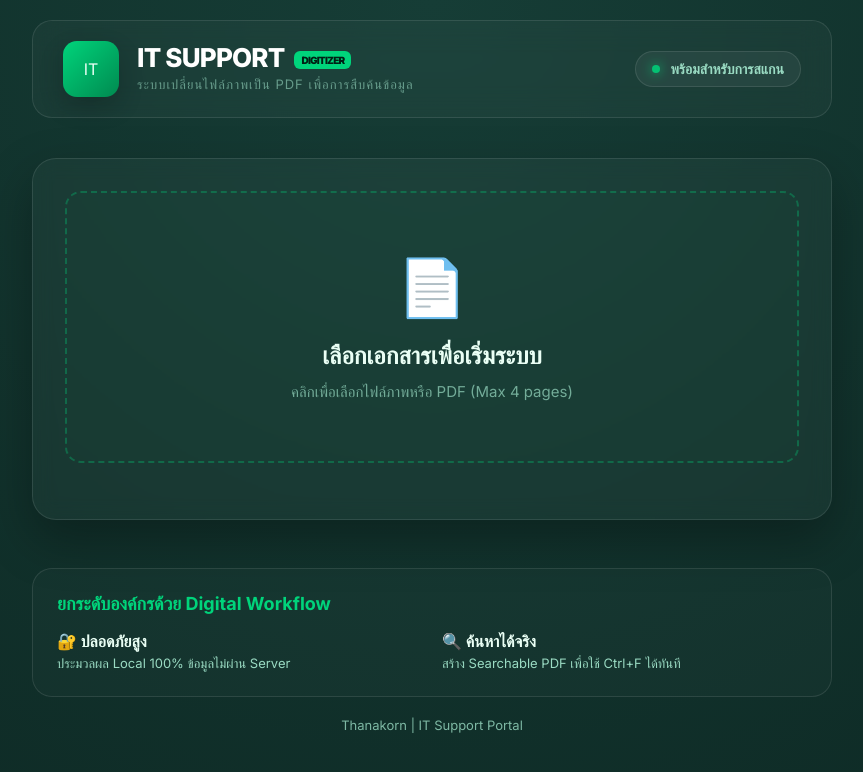
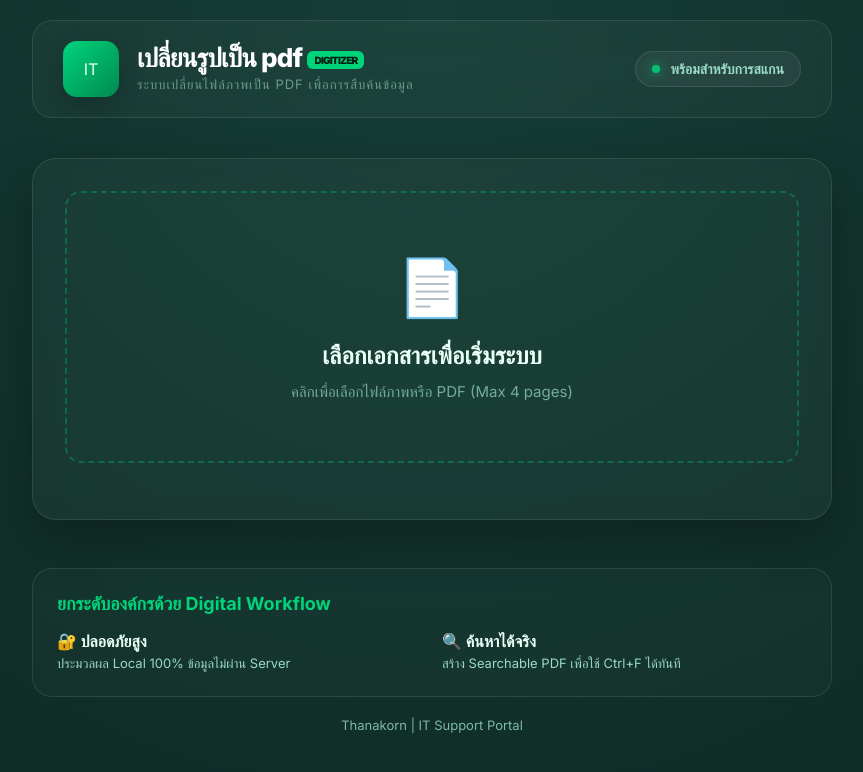
Before and after one commit to thanakornnarawee/digitalizer-pdf2, a Next.js app: page / in a window 1280 px wide. Shown: the top 772 px of the page, without its empty margins (208-1071 px from the left). Built offline with nearby package versions, Linux system fonts and the light colour scheme.

Commit message:
Update page.tsx

```diff
--- a/app/page.tsx
+++ b/app/page.tsx
@@ -54,7 +54,7 @@ export default function Home() {
              <div className="logo-fallback">IT</div>
           </div>
           <div className="brand-text">
-            <div className="app-name">IT SUPPORT <span className="pro-badge">DIGITIZER</span></div>
+            <div className="app-name">เปลี่ยนรูปเป็น pdf<span className="pro-badge">DIGITIZER</span></div>
             <div className="app-subtitle">ระบบเปลี่ยนไฟล์ภาพเป็น PDF เพื่อการสืบค้นข้อมูล</div>
           </div>
         </div>
```
